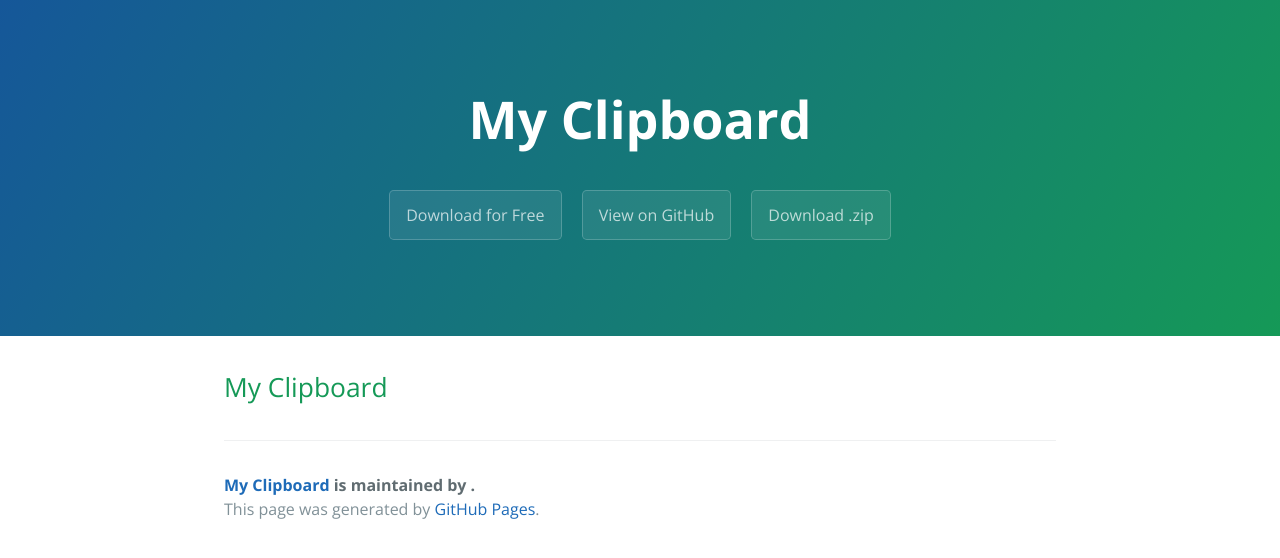
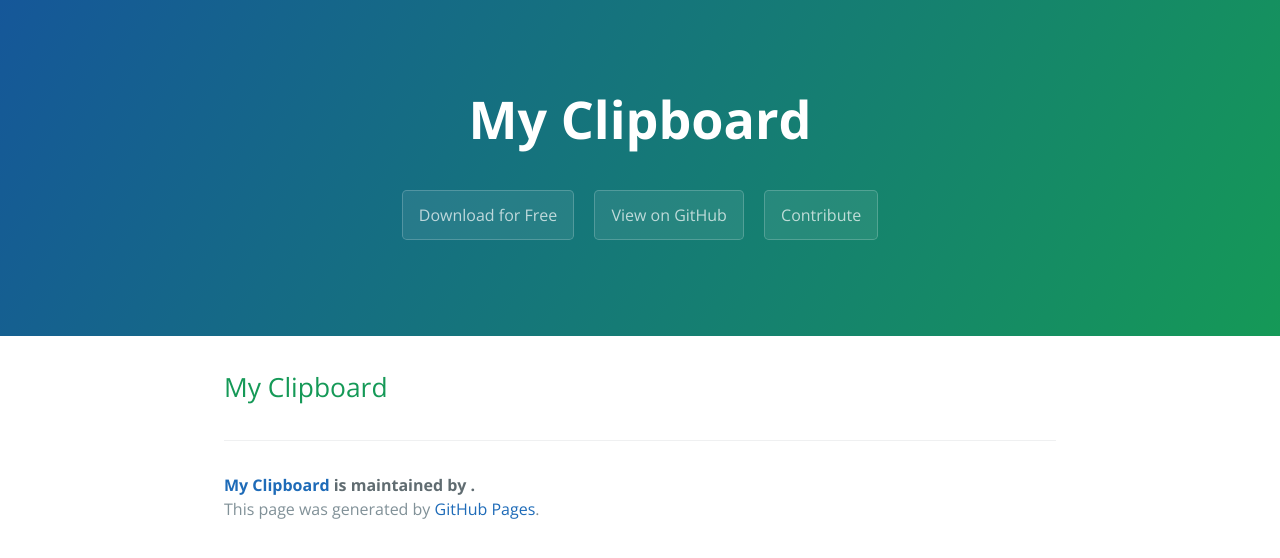
Before and after one commit to jonhue/my-clipboard, a Jekyll site: the page built from README.md, in a window 1280 px wide. Shown: the top 558 px of the page. Built offline with Jekyll 4.4.1, drawn with Linux system fonts in a browser that asks for light colours; nearby versions of some CDN libraries; our own code applies the rules of GitHub Pages for plain Markdown files.

Commit message:
Modify GitHub Page Header

```diff
--- a/_includes/page-header.html
+++ b/_includes/page-header.html
@@ -2,6 +2,6 @@
     <h1 class="project-name">{{ site.title }}</h1>
     <h2 class="project-tagline">{{ site.tagline }}</h2>
     <a href="#" class="btn">Download for Free</a>
-    <a href="https://github.com/jonhue/my_clipboard" class="btn">View on GitHub</a>
-    <a href="https://github.com/jonhue/my_clipboard/archive/master.zip" class="btn">Download .zip</a>
+    <a href="https://github.com/jonhue/my_clipboard" target="_blank" class="btn">View on GitHub</a>
+    <a href="https://github.com/jonhue/my_clipboard/archive/master.zip" class="btn">Contribute</a>
 </section>
```
